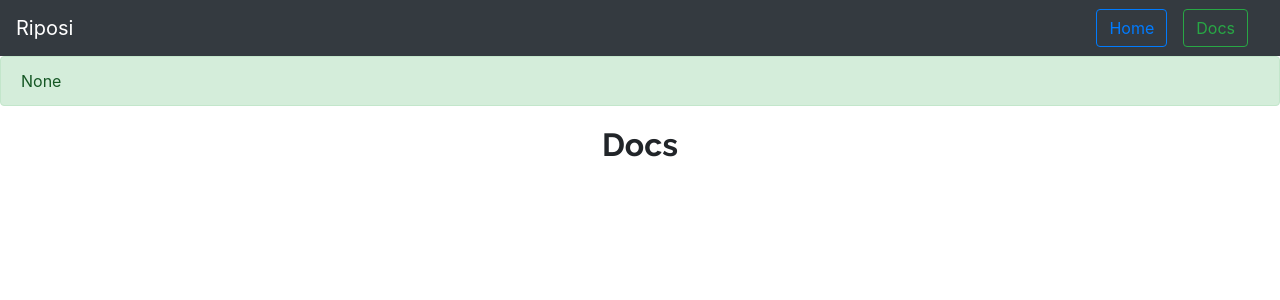
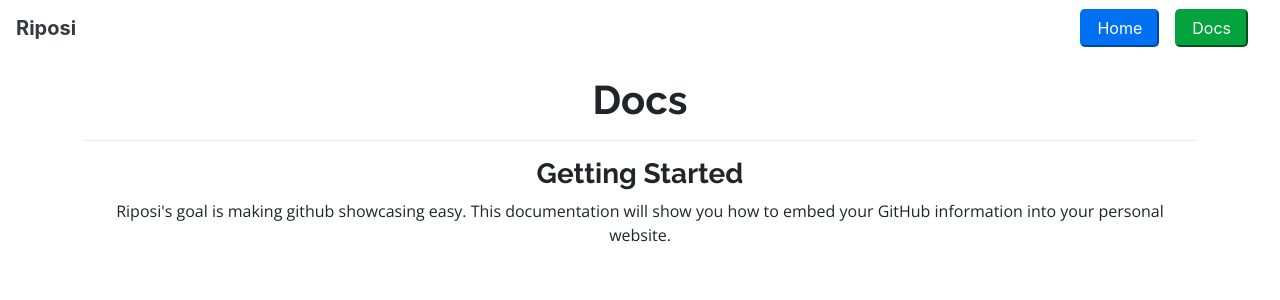
Before and after one commit to N1ght-Owls/reposi, a Flask app: page /docs in a window 1280 px wide. Shown: the top 300 px of the page. Run offline with Flask 2, Linux system fonts and the light colour scheme; some libraries are stand-ins or nearby versions.

Commit message:
More website work

```diff
--- /dev/null
+++ b/static/custom.css
@@ -0,0 +1,58 @@
+.button {
+  padding: 5px;
+  border-radius: 5px;
+  transition: 0.1s;
+  filter: brightness(100%);
+  padding-left: 15px;
+  padding-right: 15px;
+  text-decoration: none;
+  transition: 0.2s;
+  outline: none;
+  text-decoration: none;
+  box-shadow: none !important;
+}
+
+.button:hover {
+  text-decoration: none;
+}
+
+
+.btn-blue {
+  background-color: #0070f3;
+  color: white !important;
+  transition: 0.2s;
+  border-color: #0070f3;
+}
+.btn-blue:focus{
+  color:white;
+}
+
+.btn-blue:hover {
+  background-color: #fffffe !important;
+  color: #0070f3 !important;
+}
+
+.btn-blue:focus {
+  background-color: #fffffe !important;
+  color: #0070f3 !important;
+}
+
+.btn-green {
+  background-color: #03a33e;
+  color: white !important;
+  transition: 0.2s;
+  border-color: #03a33e;
+}
+.btn-green:focus{
+  color:white;
+}
+
+.btn-green:hover {
+  background-color: #fffffe !important;
+  color: #03a33e !important;
+}
+
+.btn-green:focus {
+  background-color: #fffffe !important;
+  color: #03a33e !important;
+}
--- a/templates/base.html
+++ b/templates/base.html
@@ -6,6 +6,7 @@
           content="width=device-width, user-scalable=no, initial-scale=1.0, maximum-scale=1.0, minimum-scale=1.0">
     <meta http-equiv="X-UA-Compatible" content="ie=edge">
     <link rel="stylesheet" href="https://aspencdn.me/bootstrap/4.4.1/css/bootstrap.min.css">
+    <link rel="stylesheet" href="/static/custom.css">
     <link href="https://fonts.googleapis.com/css2?family=Open+Sans&family=Raleway:wght@700&display=swap" rel="stylesheet">
 
     <style>
@@ -19,9 +20,9 @@
 </head>
 
 <body style="padding:0px;">
-<nav class="navbar navbar-expand-sm bg-dark navbar-dark">
-    <a class="navbar-brand" href="/">
-        Riposi</a>
+<nav class="navbar navbar-expand-sm bg-white navbar-dark">
+    <a class="navbar-brand text-dark" href="/">
+        <b>Riposi</b></a>
     <button
             aria-controls="navbarSupportedContent"
             aria-expanded="false"
@@ -36,10 +37,10 @@
         <div class="mr-auto"></div>
         <ul class="nav nav-pills">
             <li class="nav-item">
-                <a href="/"><button type="button" class="btn btn-outline-primary"style='margin-right:16px'>Home</button></a>
+                <a href="/"><button type="button" class="button btn-blue"style='margin-right:16px'>Home</button></a>
             </li>
             <li class="nav-item">
-                <a href="/docs"><button type="button" class="btn btn-outline-success"style='margin-right:16px'>Docs</button></a>
+                <a href="/docs"><button type="button" class="button btn-green"style='margin-right:16px'>Docs</button></a>
             </li>
         </ul>
     </div>
--- a/templates/docs.html
+++ b/templates/docs.html
@@ -1,10 +1,14 @@
 {% extends "base.html" %}
 
 {% block content %}
-<div class="alert alert-success">
+
+<!-- <div class="alert alert-success">
     {{message}}
-</div>
+</div> -->
 <div class="container text-center" style="margin-top:20px;">
-    <h2>Docs</h2>
+    <h1>Docs</h1>
+    <hr>
+    <h3>Getting Started</h3>
+    <p>Riposi's goal is making github showcasing easy. This documentation will show you how to embed your GitHub information into your personal website.</p>
 </div>
 {% endblock %}
```
Also changed, not shown: static/GitHub.png (renamed from templates/static/GitHub.png).
